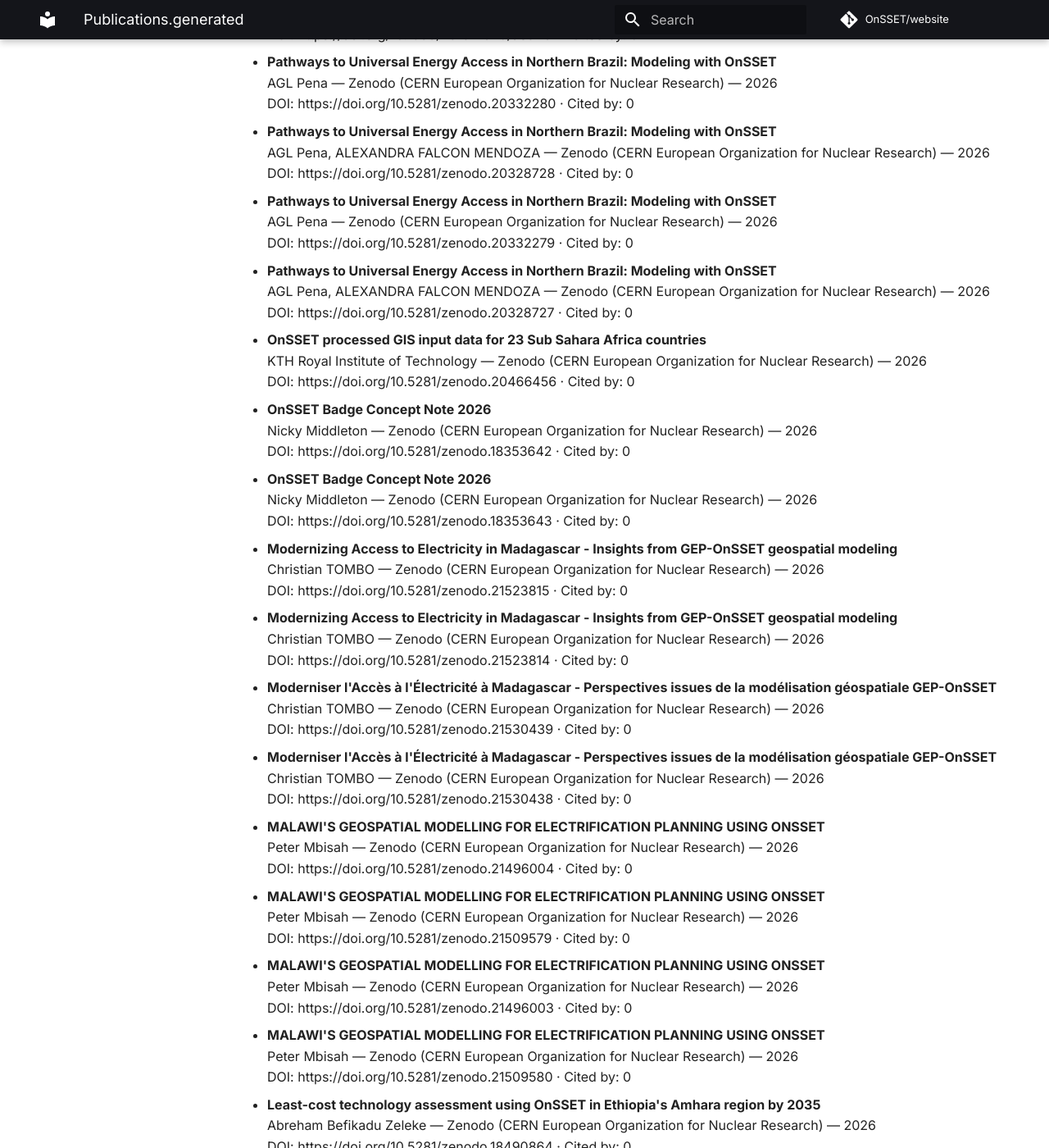
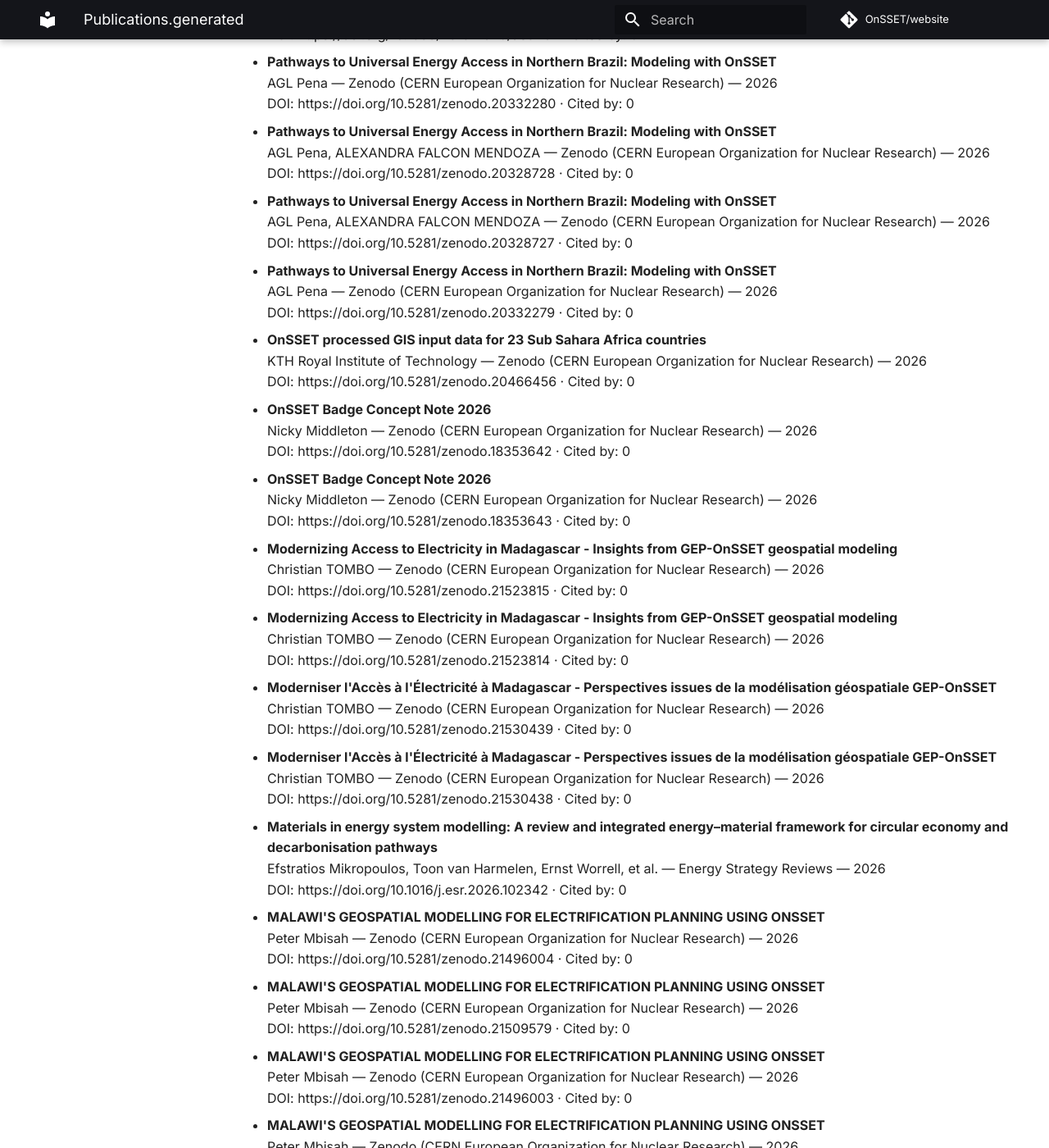
Before and after one commit to OnSSET/website, an MkDocs documentation site: the page built from docs/publications.generated.md, in a window 1280 px wide and 1400 px high, scrolled down 1606 px. Shown: the whole window at 82% size. Built offline with MkDocs 1.6.1 and Material for MkDocs 9.7.7, drawn with Linux system fonts in a browser that asks for light colours; comment, search, counter and statistics services are not loaded; some of the changed text lies outside the part shown.

Commit message:
Auto-update publications

```diff
--- a/docs/publications.generated.md
+++ b/docs/publications.generated.md
@@ -63,12 +63,12 @@ No results found.
   DOI: https://doi.org/10.5281/zenodo.20328728 · Cited by: 0
 
 - **Pathways to Universal Energy Access in Northern Brazil: Modeling with OnSSET**
+  AGL Pena, ALEXANDRA FALCON MENDOZA — Zenodo (CERN European Organization for Nuclear Research) — 2026
+  DOI: https://doi.org/10.5281/zenodo.20328727 · Cited by: 0
+
+- **Pathways to Universal Energy Access in Northern Brazil: Modeling with OnSSET**
   AGL Pena — Zenodo (CERN European Organization for Nuclear Research) — 2026
   DOI: https://doi.org/10.5281/zenodo.20332279 · Cited by: 0
-
-- **Pathways to Universal Energy Access in Northern Brazil: Modeling with OnSSET**
-  AGL Pena, ALEXANDRA FALCON MENDOZA — Zenodo (CERN European Organization for Nuclear Research) — 2026
-  DOI: https://doi.org/10.5281/zenodo.20328727 · Cited by: 0
 
 - **OnSSET processed GIS input data for 23 Sub Sahara Africa countries**
   KTH Royal Institute of Technology — Zenodo (CERN European Organization for Nuclear Research) — 2026
@@ -97,6 +97,10 @@ No results found.
 - **Moderniser l'Accès à l'Électricité à Madagascar - Perspectives issues de la modélisation géospatiale GEP-OnSSET**
   Christian TOMBO — Zenodo (CERN European Organization for Nuclear Research) — 2026
   DOI: https://doi.org/10.5281/zenodo.21530438 · Cited by: 0
+
+- **Materials in energy system modelling: A review and integrated energy–material framework for circular economy and decarbonisation pathways**
+  Efstratios Mikropoulos, Toon van Harmelen, Ernst Worrell, et al. — Energy Strategy Reviews — 2026
+  DOI: https://doi.org/10.1016/j.esr.2026.102342 · Cited by: 0
 
 - **MALAWI'S GEOSPATIAL MODELLING FOR ELECTRIFICATION PLANNING USING ONSSET**
   Peter Mbisah — Zenodo (CERN European Organization for Nuclear Research) — 2026
@@ -136,11 +140,11 @@ No results found.
 
 - **Least-Cost Electrification Planning for Nigeria Under Mission 300: A Geospatial Analysis Using OnSSET**
   Oluwaseyi John Adegboye — Zenodo (CERN European Organization for Nuclear Research) — 2026
-  DOI: https://doi.org/10.5281/zenodo.21496299 · Cited by: 0
+  DOI: https://doi.org/10.5281/zenodo.21496300 · Cited by: 0
 
 - **Least-Cost Electrification Planning for Nigeria Under Mission 300: A Geospatial Analysis Using OnSSET**
   Oluwaseyi John Adegboye — Zenodo (CERN European Organization for Nuclear Research) — 2026
-  DOI: https://doi.org/10.5281/zenodo.21496300 · Cited by: 0
+  DOI: https://doi.org/10.5281/zenodo.21496299 · Cited by: 0
 
 - **Least-Cost Electrification Planning for Nigeria under Mission 300: A Geospatial Analysis Using OnSSET**
   Oluwaseyi John Adegboye — Zenodo (CERN European Organization for Nuclear Research) — 2026
@@ -493,7 +497,3 @@ No results found.
 - **Comprehensive energy solution planning (CESP) framework: an evidence-based approach for sustainable energy access projects in developing countries**
   Emanuela Colombo, Giacomo Crevani, Nicolò Stevanato, et al. — Environmental Research Letters — 2024
   DOI: https://doi.org/10.1088/1748-9326/ad41ef · Cited by: 11
-
-- **Analyzing grid extension suitability: A case study of Ethiopia using OnSSET**
-  Adugnaw Lake Temesgen, Yibeltal T. Wassie, Erik O. Ahlgren — Energy Strategy Reviews — 2024
-  DOI: https://doi.org/10.1016/j.esr.2023.101292 · Cited by: 10
```
